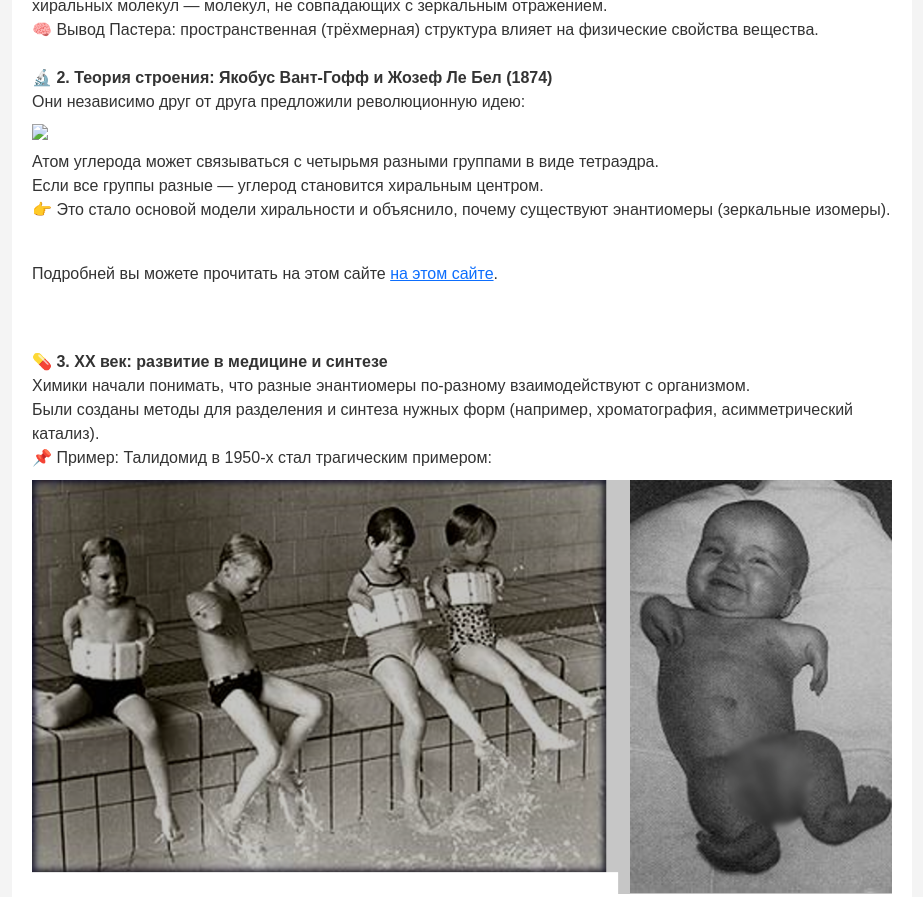
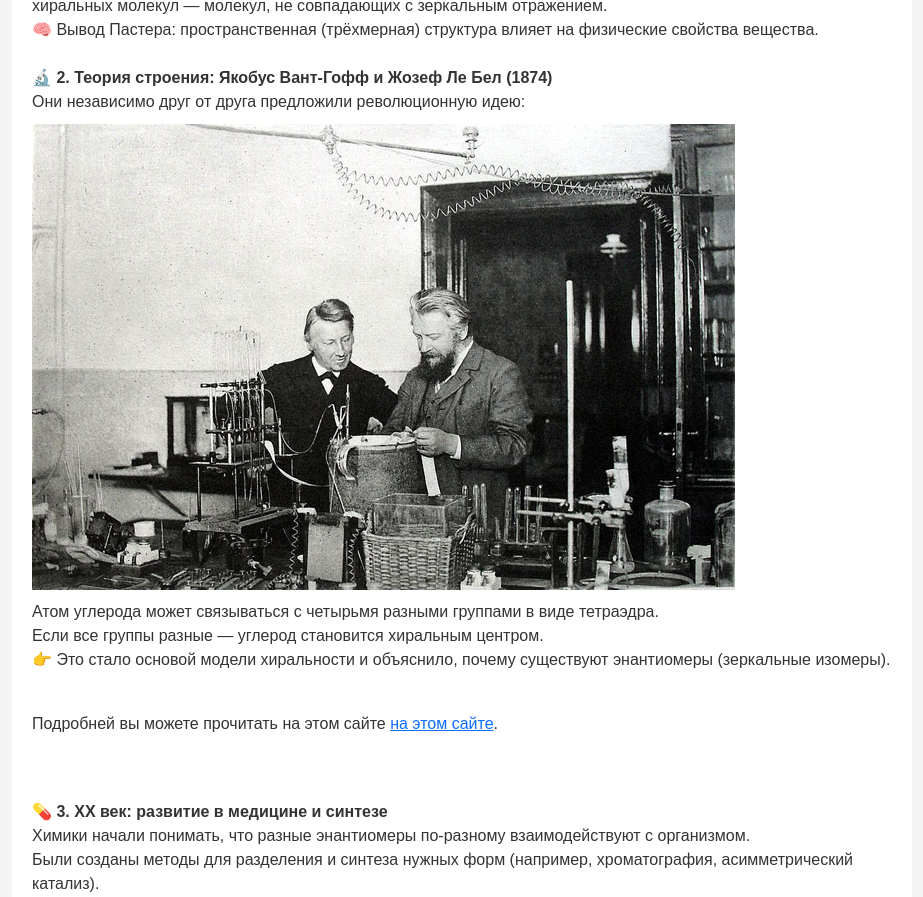
Before and after one commit to chikibao1/chemistry, a plain HTML site: page index.html in a window 1280 px wide. Shown: the part 1140-2037 px from the top of the page, without its empty margins (178-1101 px from the left). Drawn offline with nearby package versions, Linux system fonts and the light colour scheme.

Commit message:
Update index.html

```diff
--- a/index.html
+++ b/index.html
@@ -100,7 +100,7 @@
         <b>🔬 2. Теория строения: Якобус Вант-Гофф и Жозеф Ле Бел (1874)</b><br>
 
 Они независимо друг от друга предложили революционную идею:<br>
-<img src="Che5.jpeg"><br>
+<img src="Che/5.jpeg"><br>
 Атом углерода может связываться с четырьмя разными группами в виде тетраэдра.<br>
 Если все группы разные — углерод становится хиральным центром.<br>
 👉 Это стало основой модели хиральности и объяснило, почему существуют энантиомеры (зеркальные изомеры).<br><br>
```
